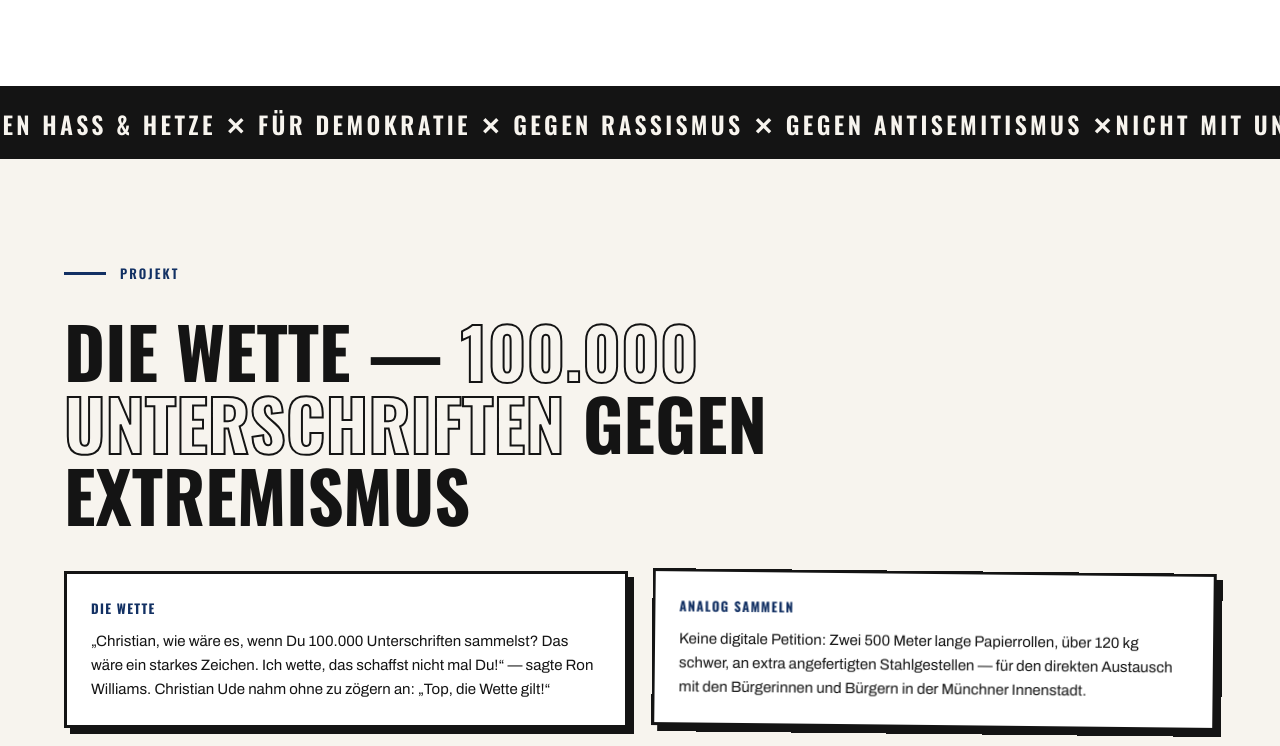
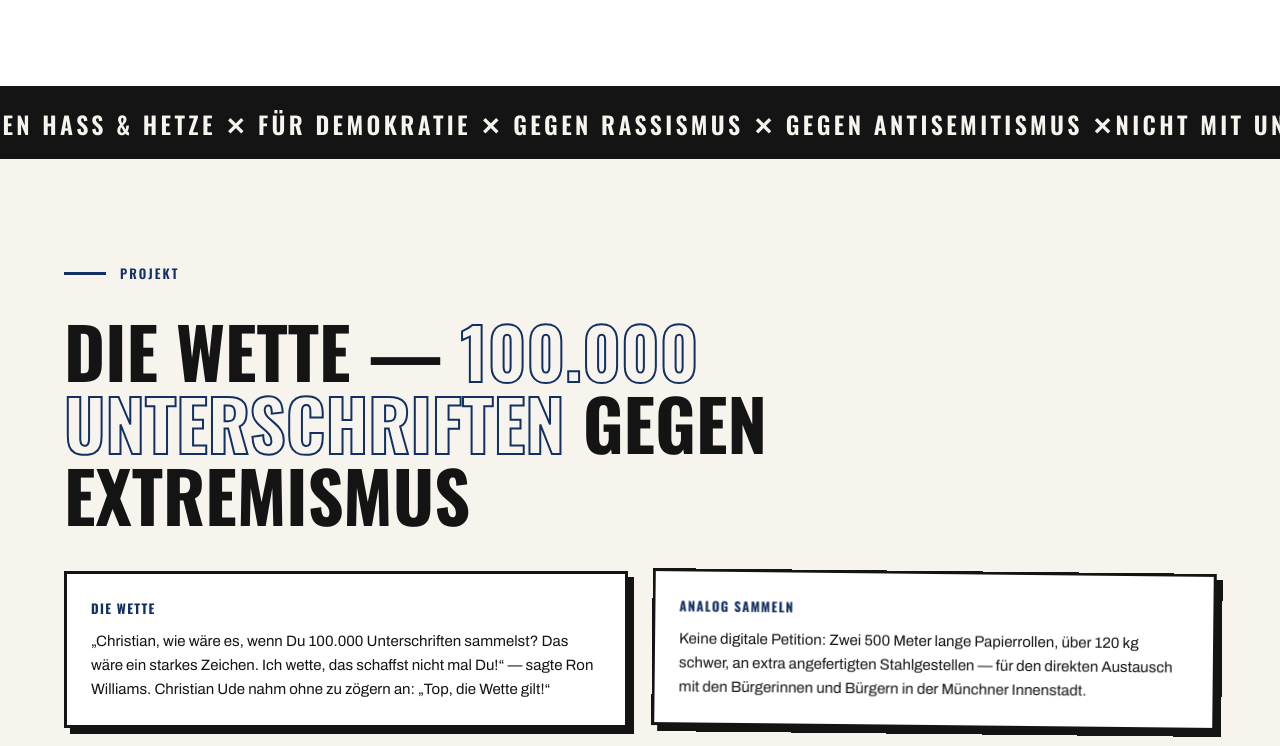
Before and after one commit to Nirox247/NichtMitUns, a React (Vite) app: page /#/ in a window 1280 px wide. Shown: the part 3892-4638 px from the top of the page. Built offline with nearby package versions, Linux system fonts and the light colour scheme.

Commit message:
Collor From text and one unnesesary oicture delete

```diff
--- a/src/App.tsx
+++ b/src/App.tsx
@@ -319,7 +319,7 @@ function Wette() {
     <section className="wette reveal" id="projekte">
       <span className="kicker">Projekt</span>
       <h2>
-        Die Wette — <span className="stroke">100.000 Unterschriften</span> gegen Extremismus
+        Die Wette — <span className="stroke1">100.000 Unterschriften</span> gegen Extremismus
       </h2>
       <div className="story">
         {WETTE.map(([t, p]) => (
--- a/src/index.css
+++ b/src/index.css
@@ -133,6 +133,7 @@ nav .join:hover { transform: translate(2px, 2px); box-shadow: 2px 2px 0 var(--in
 }
 .hero h1 .w-red { color: var(--red); }
 .hero h1 .w-blue { color: var(--blue); }
+.w-blue { color: var(--blue); }
 .hero h1 .w-ink { color: var(--ink); }
 .hero .intro {
   max-width: 46ch;
@@ -279,6 +280,11 @@ section h2 {
 section h2 .stroke {
   color: transparent;
   -webkit-text-stroke: 2px var(--ink);
+}
+
+section h2 .stroke1 {
+  color: transparent;
+  -webkit-text-stroke: 2px var(--blue);
 }
 
 /* ---------- manifest ---------- */
```
Also changed, not shown: 1 other file (tests, documents, lock files or other folders).
